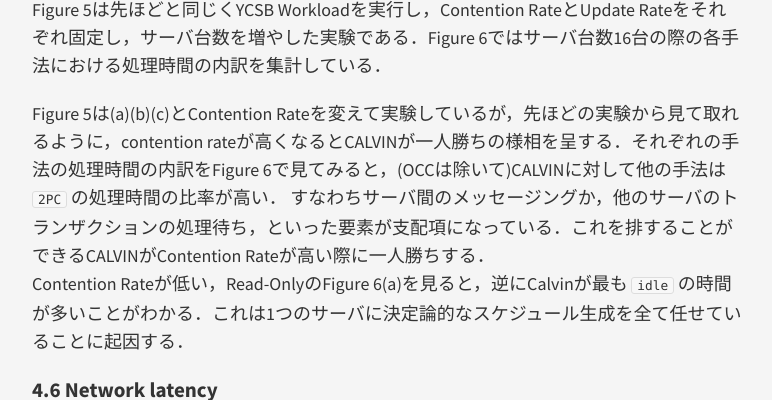
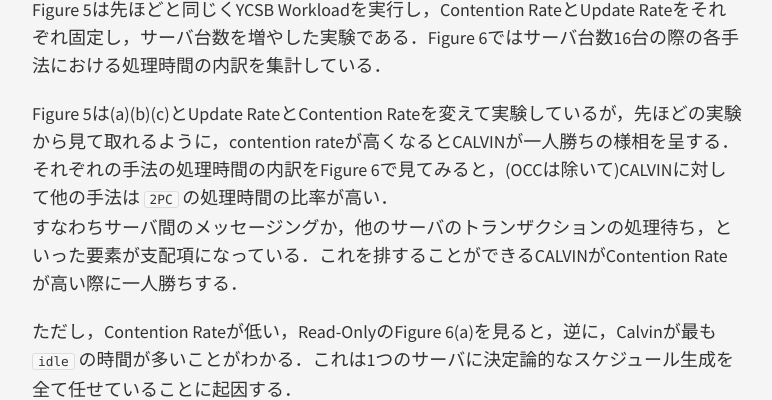
Before and after one commit to the-weekly-paper/the-weekly-paper.github.io, a Jekyll site: the page built from _posts/2018-01-19-An-Evaluation-of-Distributed-Concurrency-Control.markdown, in a window 1280 px wide and 900 px high, scrolled down 9310 px, cut to the strip 158-558 px from the top of the window. Shown: the whole strip, without its empty margins (253-1025 px from the left). Built offline with Jekyll 4.4.1, drawn with Linux system fonts in a browser that asks for light colours; our own code applies the rules of GitHub Pages for plain Markdown files.

Commit message:
Update 2018-01-19-An-Evaluation-of-Distributed-Concurrency-Control.markdown

```diff
--- a/_posts/2018-01-19-An-Evaluation-of-Distributed-Concurrency-Control.markdown
+++ b/_posts/2018-01-19-An-Evaluation-of-Distributed-Concurrency-Control.markdown
@@ -201,8 +201,10 @@ Figure.3 はYCSB Workloadにおいてupdateの割合を上げていった際の
 
 Figure 5は先ほどと同じくYCSB Workloadを実行し，Contention RateとUpdate Rateをそれぞれ固定し，サーバ台数を増やした実験である．Figure 6ではサーバ台数16台の際の各手法における処理時間の内訳を集計している．
 
-Figure 5は(a)(b)(c)とContention Rateを変えて実験しているが，先ほどの実験から見て取れるように，contention rateが高くなるとCALVINが一人勝ちの様相を呈する．それぞれの手法の処理時間の内訳をFigure 6で見てみると，(OCCは除いて)CALVINに対して他の手法は `2PC` の処理時間の比率が高い． すなわちサーバ間のメッセージングか，他のサーバのトランザクションの処理待ち，といった要素が支配項になっている．これを排することができるCALVINがContention Rateが高い際に一人勝ちする．
-Contention Rateが低い，Read-OnlyのFigure 6(a)を見ると，逆にCalvinが最も `idle` の時間が多いことがわかる．これは1つのサーバに決定論的なスケジュール生成を全て任せていることに起因する．
+Figure 5は(a)(b)(c)とUpdate RateとContention Rateを変えて実験しているが，先ほどの実験から見て取れるように，contention rateが高くなるとCALVINが一人勝ちの様相を呈する．それぞれの手法の処理時間の内訳をFigure 6で見てみると，(OCCは除いて)CALVINに対して他の手法は `2PC` の処理時間の比率が高い．
+すなわちサーバ間のメッセージングか，他のサーバのトランザクションの処理待ち，といった要素が支配項になっている．これを排することができるCALVINがContention Rateが高い際に一人勝ちする．
+
+ただし，Contention Rateが低い，Read-OnlyのFigure 6(a)を見ると，逆に，Calvinが最も `idle` の時間が多いことがわかる．これは1つのサーバに決定論的なスケジュール生成を全て任せていることに起因する．
 
 ### 4.6 Network latency
 
```
